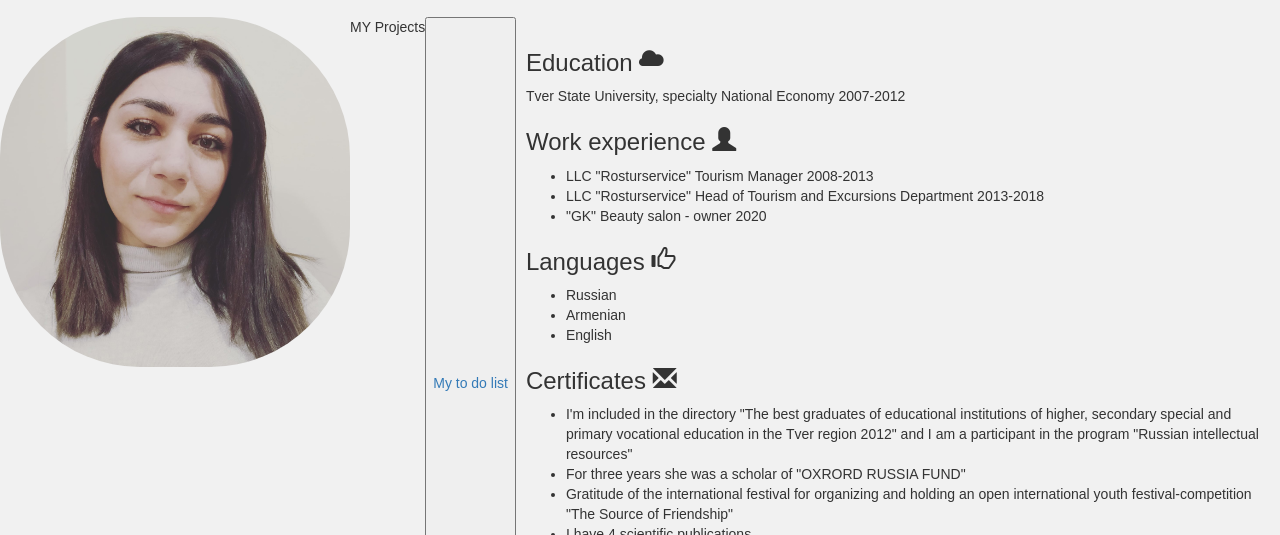
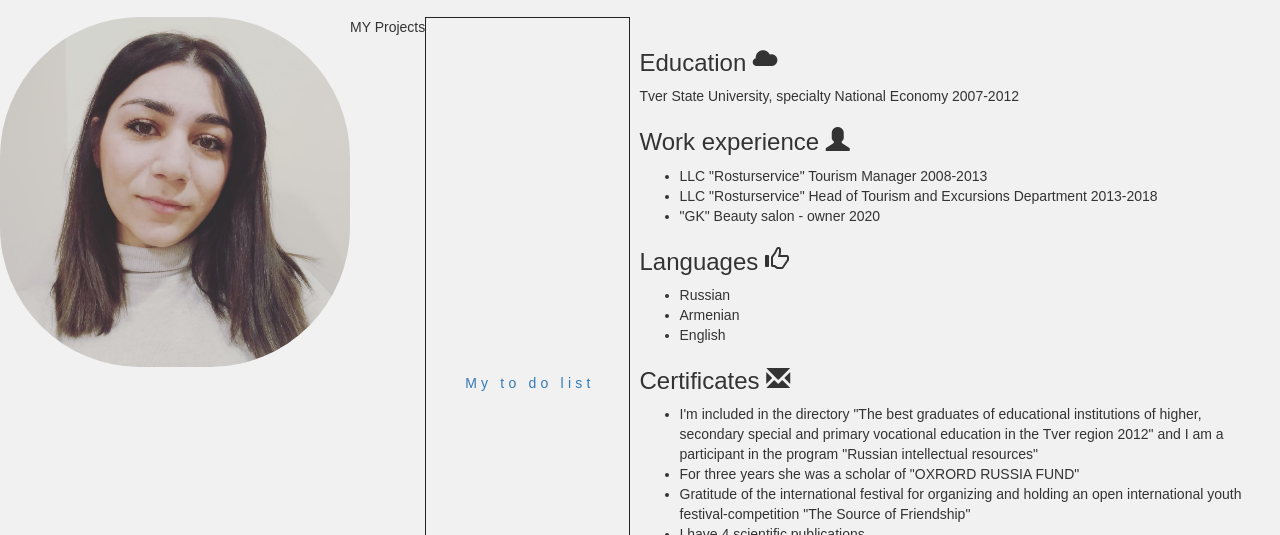
Before and after one commit to knarakochkanian/knarakochkanian.github.io, a plain HTML site: page index.html in a window 1280 px wide. Shown: the part 265-800 px from the top of the page. Drawn offline with nearby package versions, Linux system fonts and the light colour scheme.

Commit message:
Update kks.css

```diff
--- a/kks.css
+++ b/kks.css
@@ -68,4 +68,30 @@ footer {
     flex-direction: column;
   }
 }
+.button-1 {
+    color: #232323;
+    background: transparent;
+    border: 1px solid #232323;
+    position: relative;
+    font-size: 14px;
+    letter-spacing: .3em;
+    font-family: 'Montserrat', sans-serif;
+    padding: 17px 34px 17px 39px;
+    transition: .2s ease-in-out;
+    cursor: pointer;
+}
+.button-1:before {
+    content: "";
+    position: absolute;
+    top: 5px;
+    left: 5px;
+    width: 100%;
+    height: 100%;
+    background: #32D4E2;
+    z-index: -1;
+    transition: .25s ease;
+    transform: translate(0, 0);
+}
+.button-1:hover:before {
+    transform: translate(4px, 4px);
 </style>
```
